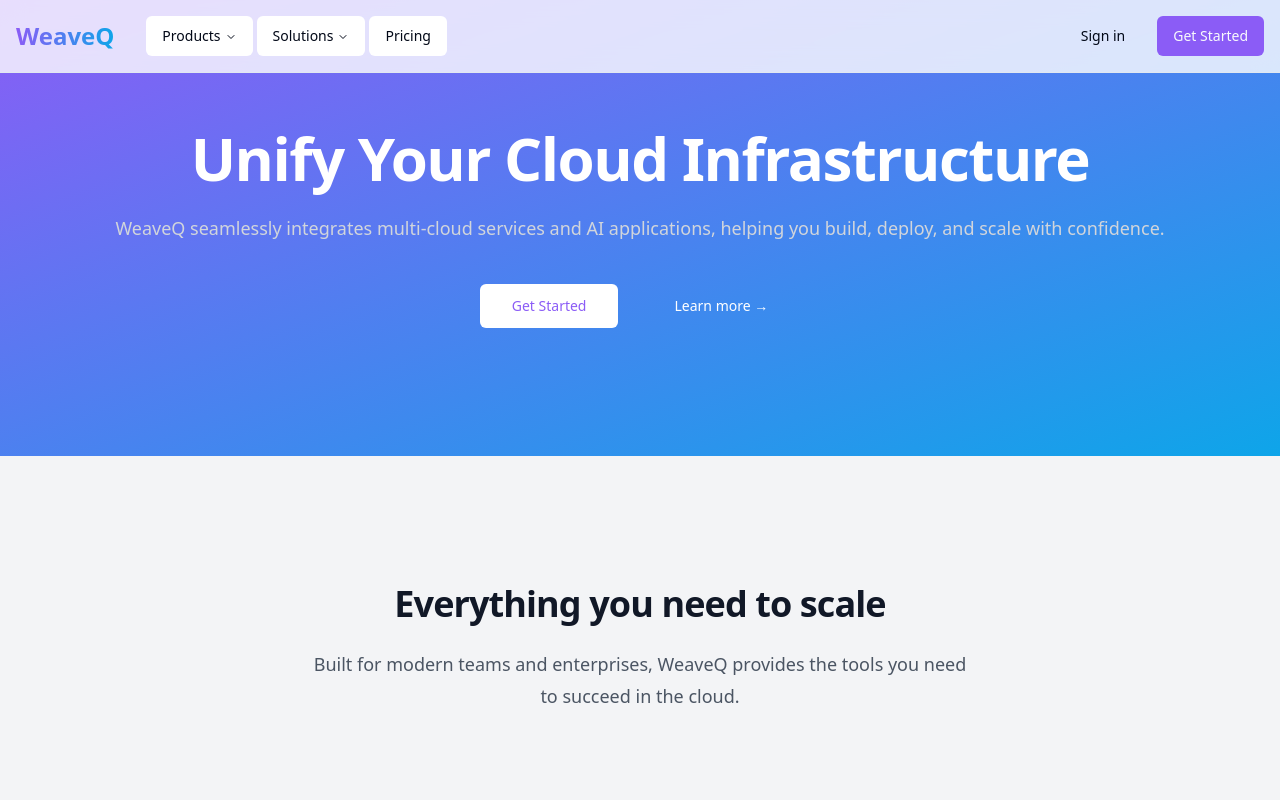
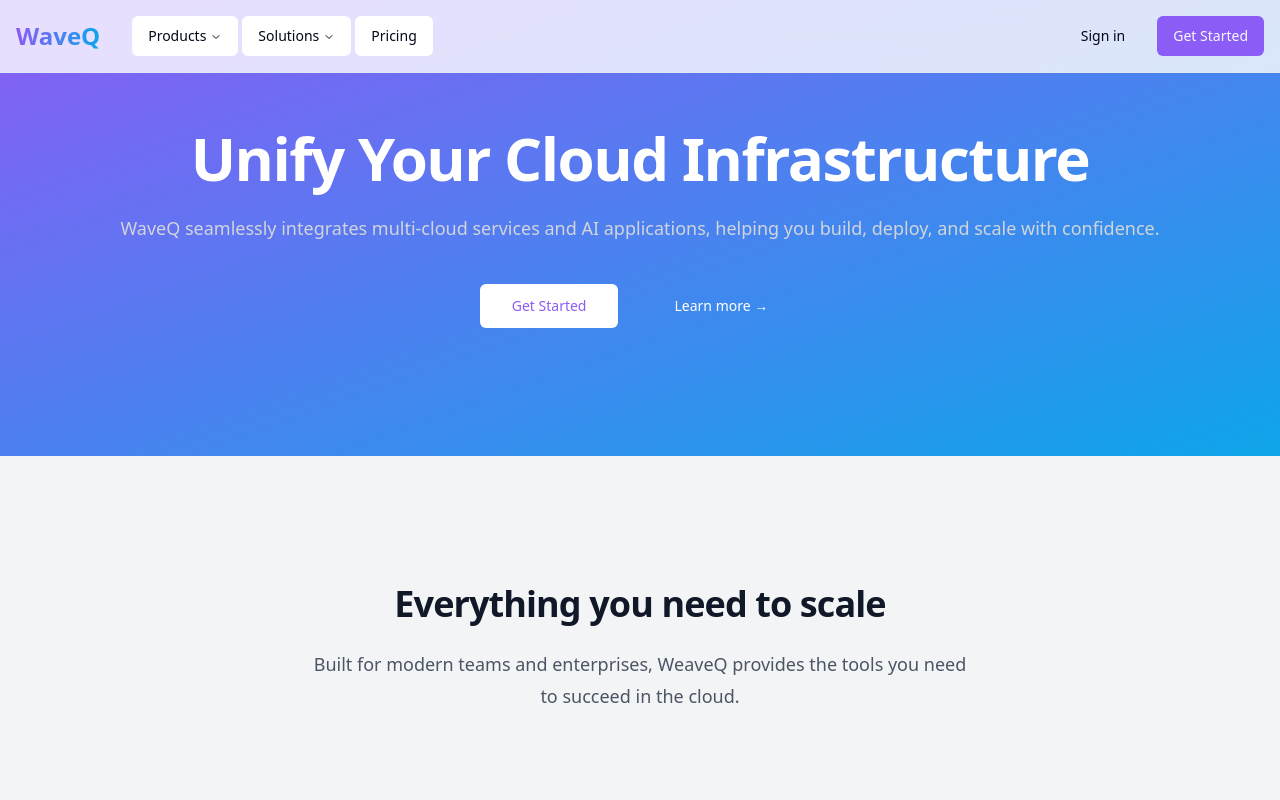
Before and after one commit to techlync/weaveq-cloudverse, a React (Vite) app: page / in a window 1280 px wide. Shown: the top 800 px of the page. Built offline with nearby package versions, Linux system fonts and the light colour scheme.

Commit message:
Update project name to waveq
Changed all instances of "weaveq" to "waveq" in the project files to reflect the new name.
[skip gpt_engineer]

```diff
--- a/index.html
+++ b/index.html
@@ -3,7 +3,7 @@
   <head>
     <meta charset="UTF-8" />
     <meta name="viewport" content="width=device-width, initial-scale=1.0" />
-    <title>weaveq-cloudverse</title>
+    <title>waveq-cloudverse</title>
     <meta name="description" content="Lovable Generated Project" />
     <meta name="author" content="Lovable" />
     <meta property="og:image" content="/og-image.png" />
--- a/src/components/Hero.tsx
+++ b/src/components/Hero.tsx
@@ -10,7 +10,7 @@ export const Hero = () => {
             Unify Your Cloud Infrastructure
           </h1>
           <p className="mt-6 text-lg leading-8 text-gray-300">
-            WeaveQ seamlessly integrates multi-cloud services and AI applications,
+            WaveQ seamlessly integrates multi-cloud services and AI applications,
             helping you build, deploy, and scale with confidence.
           </p>
           <div className="mt-10 flex items-center justify-center gap-x-6">
--- a/src/components/Navigation.tsx
+++ b/src/components/Navigation.tsx
@@ -14,7 +14,7 @@ export const Navigation = () => {
       <div className="container mx-auto px-4 py-4 flex items-center justify-between">
         <div className="flex items-center gap-x-8">
           <a href="/" className="text-2xl font-bold bg-gradient-to-r from-weaveq-purple to-weaveq-blue bg-clip-text text-transparent">
-            WeaveQ
+            WaveQ
           </a>
           <NavigationMenu>
             <NavigationMenuList>
```
